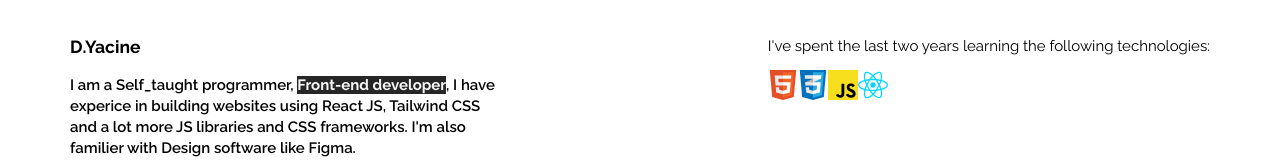
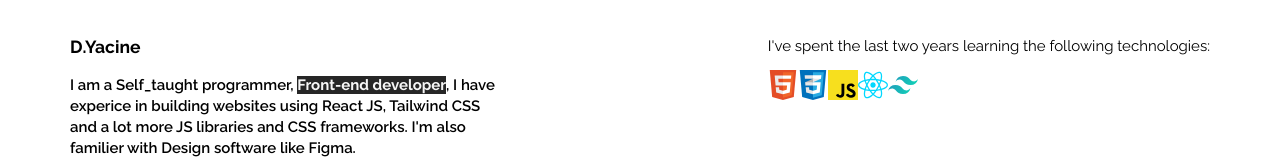
Before and after one commit to icenspln/personal-portfolio-v2, a React (Vite) app: page / in a window 1280 px wide. Shown: the part 579-739 px from the top of the page. Built offline with nearby package versions, Linux system fonts and the light colour scheme.

Commit message:
added tailwind

```diff
--- a/src/containers/about/About.jsx
+++ b/src/containers/about/About.jsx
@@ -26,6 +26,7 @@ function About() {
               <img src="/tech-stack/css.svg" alt="CSS" />
               <img src="/tech-stack/js.svg" alt="JS" />
               <img src="/tech-stack/react.svg" alt="REACT" />
+              <img src="/tech-stack/tailwind.svg" alt="tailwind" />
             </div>
           </div>
         </div>
```
